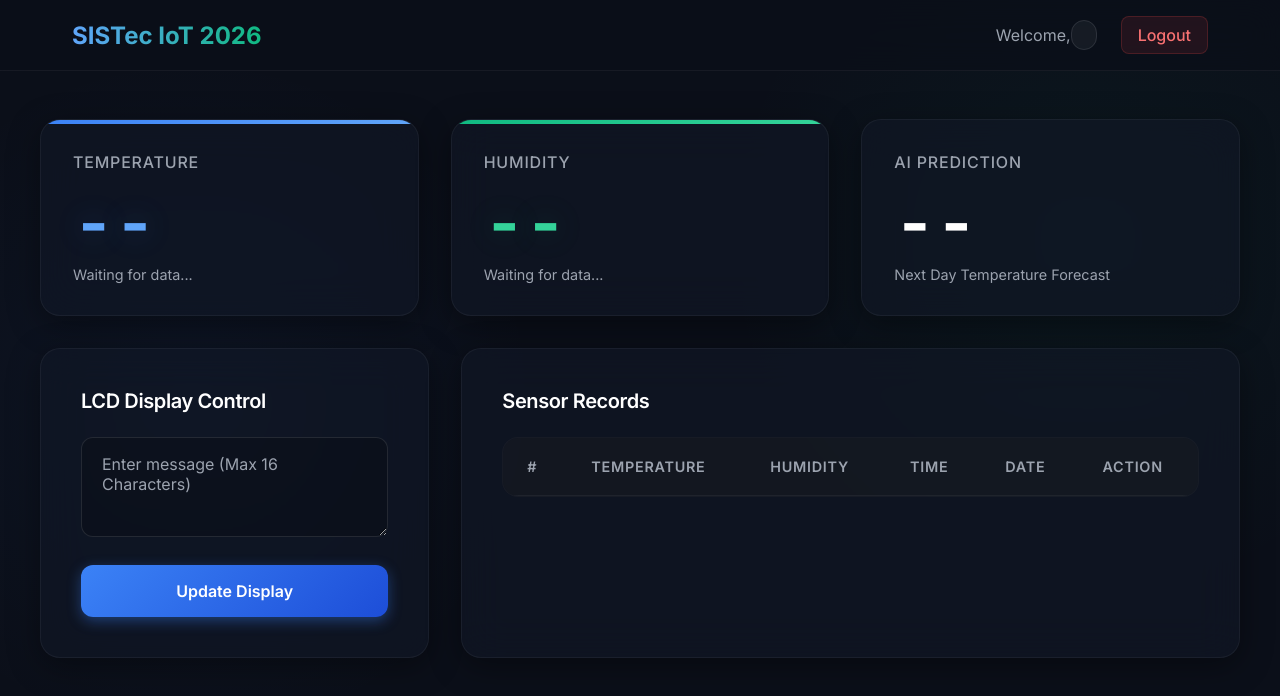
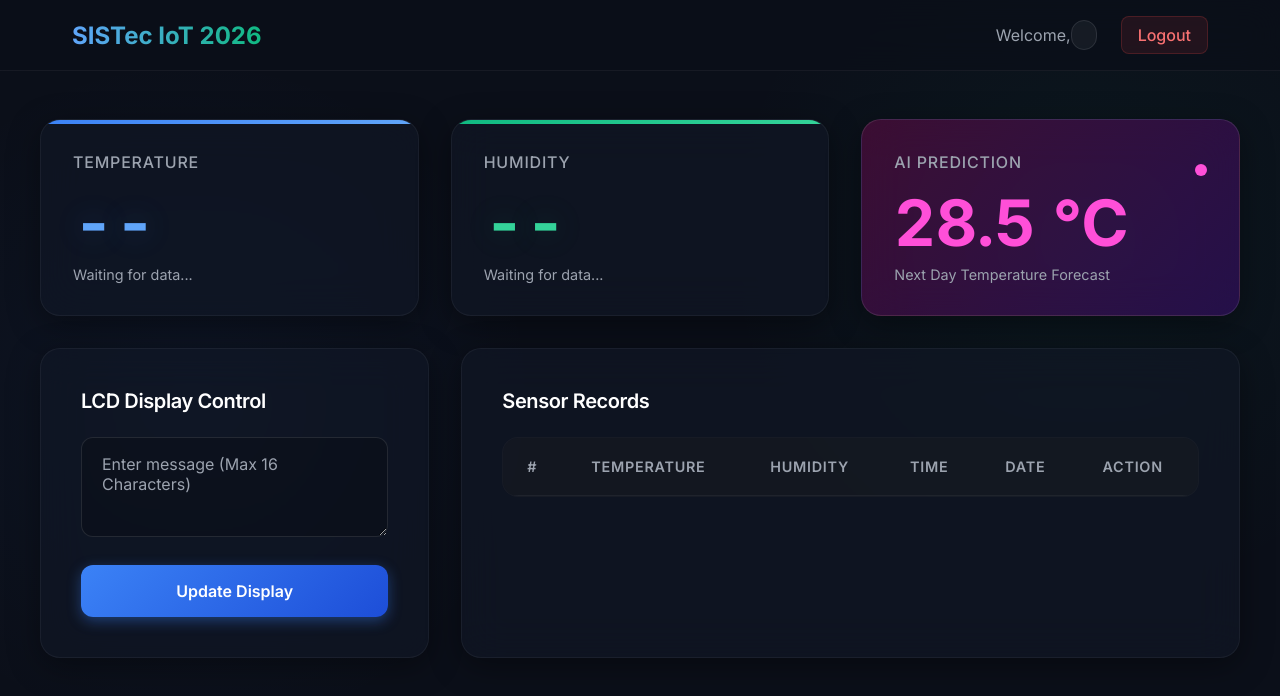
Before and after one commit to Prishu01/sistec-iot-app, a website: page views/dashboard.html in a window 1280 px wide. Drawn offline with Linux system fonts and the light colour scheme; no server answers.

Commit message:
added prediction card ui

```diff
--- a/public/style.css
+++ b/public/style.css
@@ -439,3 +439,64 @@ tbody tr:last-child td {
 ::-webkit-scrollbar-thumb:hover {
   background: rgba(255, 255, 255, 0.2);
 }
+
+.prediction{
+
+    background: linear-gradient(
+        135deg,
+        rgba(255,0,150,0.2),
+        rgba(140,0,255,0.2)
+    );
+
+    border: 1px solid rgba(255,255,255,0.1);
+
+}
+
+.prediction-value{
+
+    color:#ff4fd8;
+
+}
+
+.ai-header{
+
+    display:flex;
+
+    justify-content:space-between;
+
+    align-items:center;
+
+}
+
+.ai-dot{
+
+    width:12px;
+
+    height:12px;
+
+    border-radius:50%;
+
+    background:#ff4fd8;
+
+    animation:pulse 1s infinite;
+
+}
+
+@keyframes pulse{
+
+    0%{
+        transform:scale(1);
+        opacity:1;
+    }
+
+    50%{
+        transform:scale(1.5);
+        opacity:0.5;
+    }
+
+    100%{
+        transform:scale(1);
+        opacity:1;
+    }
+
+}
--- a/views/dashboard.html
+++ b/views/dashboard.html
@@ -1,11 +1,11 @@
 <!DOCTYPE html>
 <html lang="en">
+
 <head>
 
     <meta charset="UTF-8">
 
-    <meta name="viewport"
-    content="width=device-width, initial-scale=1.0">
+    <meta name="viewport" content="width=device-width, initial-scale=1.0">
 
     <title>Dashboard - SISTec IoT App</title>
 
@@ -27,12 +27,10 @@
 
                 <span>
                     Welcome,
-                <span id="username"
-                class="user-name"></span>
+                    <span id="username" class="user-name"></span>
                 </span>
 
-            <a href="/logout"
-            class="btn-danger">
+                <a href="/logout" class="btn-danger">
 
                     Logout
 
@@ -58,15 +56,13 @@
                     Temperature
                 </h2>
 
-            <div id="temp"
-            class="metric-value">
+                <div id="temp" class="metric-value">
 
                     --
 
                 </div>
 
-            <div id="tempDate"
-            class="metric-date">
+                <div id="tempDate" class="metric-date">
 
                     Waiting for data...
 
@@ -82,21 +78,21 @@
                     Humidity
                 </h2>
 
-            <div id="hum"
-            class="metric-value">
+                <div id="hum" class="metric-value">
 
                     --
 
                 </div>
 
-            <div id="humDate"
-            class="metric-date">
+                <div id="humDate" class="metric-date">
 
                     Waiting for data...
 
                 </div>
 
             </div>
+
+            <!-- AI Prediction Card -->
 
             <!-- AI Prediction Card -->
 
@@ -112,10 +108,9 @@
 
                 </div>
 
-            <div id="prediction"
-            class="metric-value prediction-value">
+                <div id="prediction" class="metric-value prediction-value">
 
-                --
+                    28.5 °C
 
                 </div>
 
@@ -126,6 +121,7 @@
                 </div>
 
             </div>
+
 
         </div>
 
@@ -145,16 +141,12 @@
 
                 <div class="form-group">
 
-                <textarea
-                id="lcdText"
-                maxlength="16"
-                class="form-control"
+                    <textarea id="lcdText" maxlength="16" class="form-control"
                         placeholder="Enter message (Max 16 Characters)"></textarea>
 
                 </div>
 
-            <button onclick="saveLCD()"
-            class="btn btn-primary">
+                <button onclick="saveLCD()" class="btn btn-primary">
 
                     Update Display
 
@@ -231,7 +223,7 @@ function updateLatest() {
 
                 .then(data => {
 
-        if(data && data.temperature !== undefined) {
+                    if (data && data.temperature !== undefined) {
 
                         document.getElementById("temp").innerText =
                             data.temperature + " °C";
@@ -262,7 +254,7 @@ function updatePrediction() {
 
                 .then(data => {
 
-        if(data.prediction){
+                    if (data.prediction) {
 
                         document.getElementById("prediction").innerText =
                             parseFloat(data.prediction).toFixed(1) + " °C";
@@ -283,13 +275,13 @@ function updateRecords() {
 
                     let rows = "";
 
-        data.forEach((item,index) => {
+                    data.forEach((item, index) => {
 
                         rows += `
 
             <tr>
 
-                <td>${index+1}</td>
+                <td>${index + 1}</td>
 
                 <td>
 
@@ -360,18 +352,18 @@ function saveLCD() {
             const text =
                 document.getElementById("lcdText").value;
 
-    if(!text) return;
+            if (!text) return;
 
             fetch("/save-lcd", {
 
                 method: "POST",
 
                 headers: {
-            "Content-Type":"application/json"
+                    "Content-Type": "application/json"
                 },
 
                 body: JSON.stringify({
-            text:text
+                    text: text
                 })
 
             })
@@ -391,4 +383,5 @@ function saveLCD() {
     </script>
 
 </body>
+
 </html>
```
Also changed, not shown: 1 other file. Lines whose indentation alone changed are shown as unchanged.
